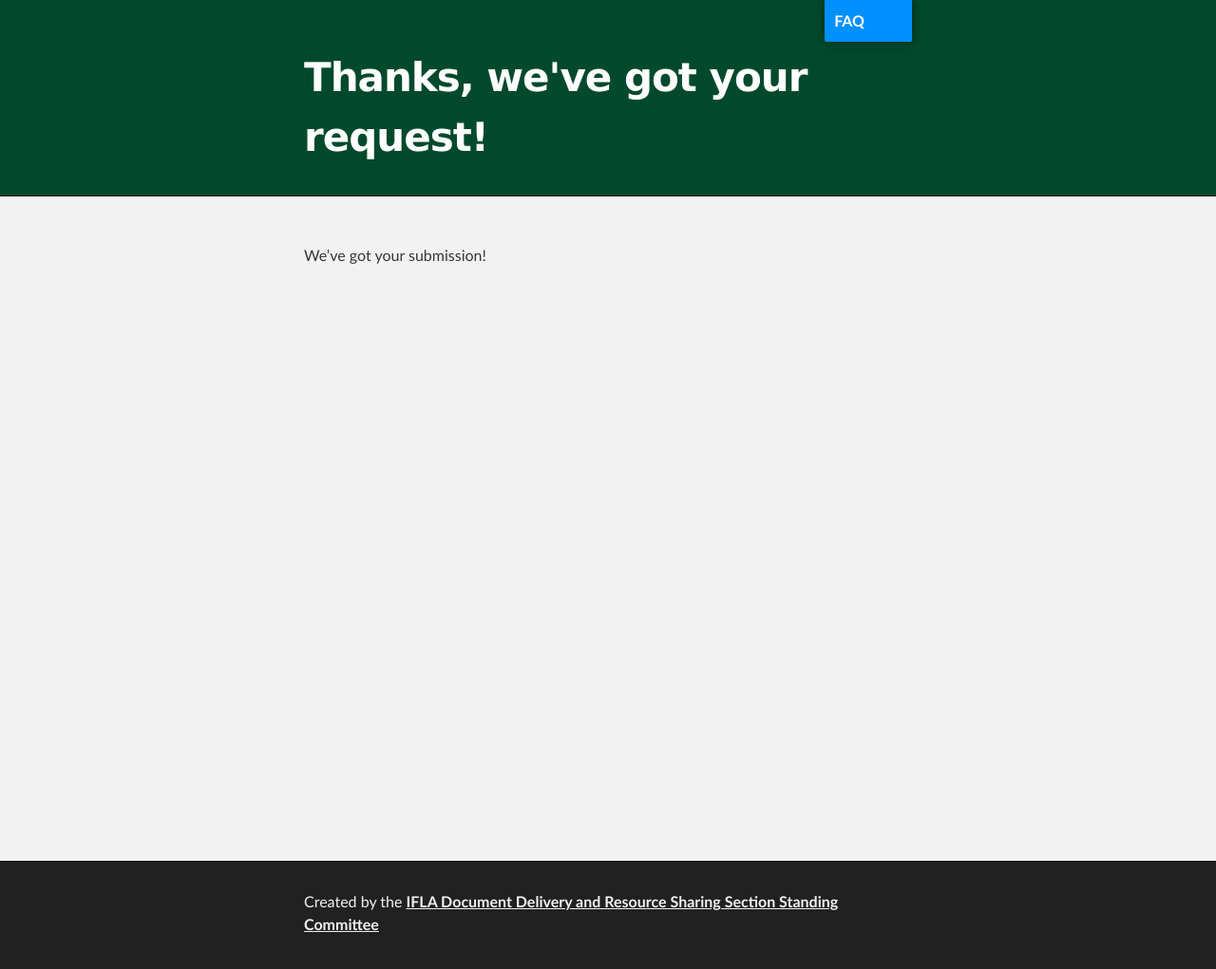
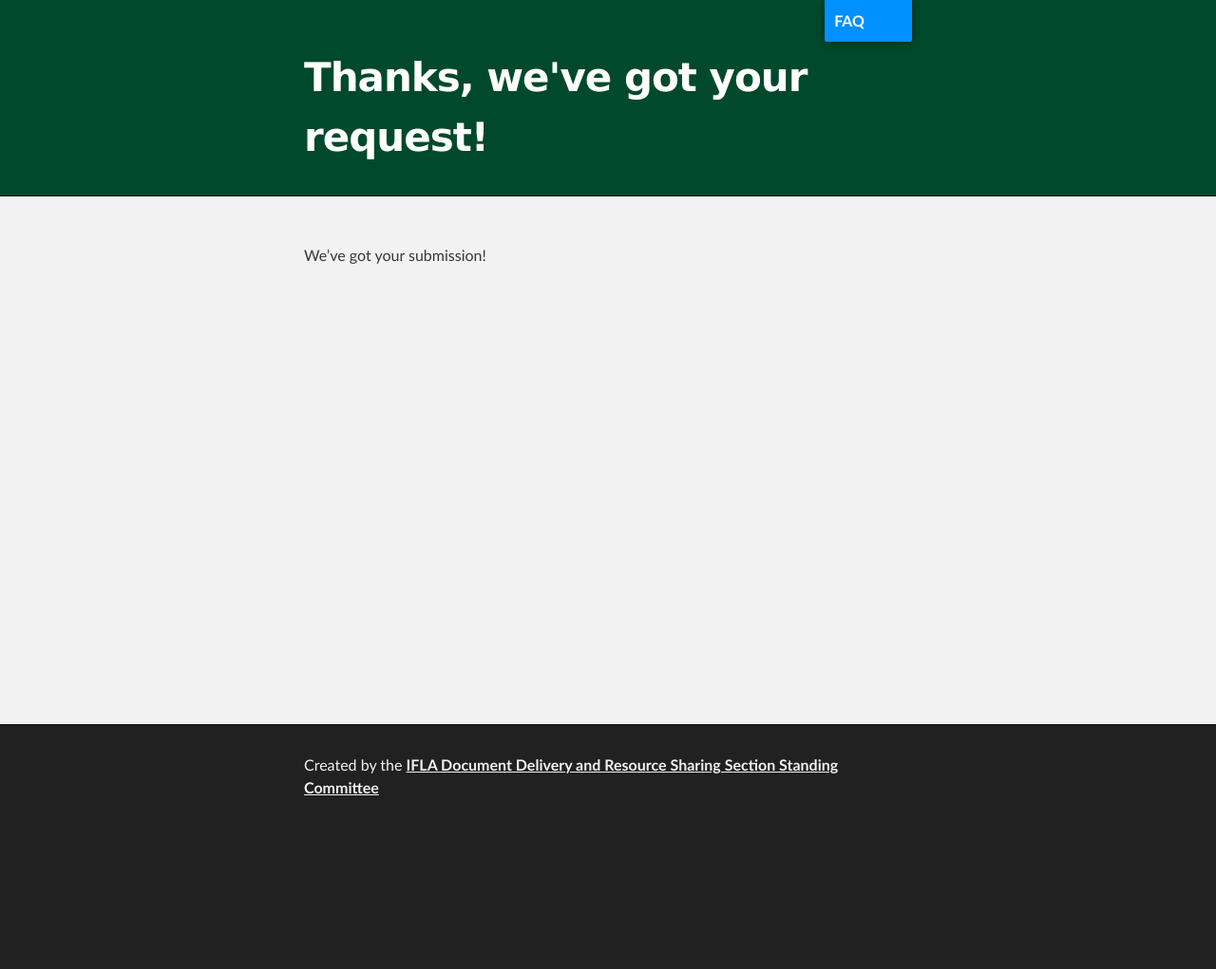
Before and after one commit to JosephMcArthur/rscvd-dev, a Jekyll site: the page built from thanks.md, in a window 1280 px wide. Shown: the whole page at 95% size. Built offline with Jekyll 4.4.1, drawn with Linux system fonts in a browser that asks for light colours; after the commit the page ends 900 px from its top, so only the background shows below that.

Commit message:
align to macbook size

```diff
--- a/thanks.md
+++ b/thanks.md
@@ -3,4 +3,4 @@ layout: thanks
 ---
 We've got your submission!
 
-<br><br><br><br><br><br><br><br><br><br><br><br><br><br><br><br><br><br><br><br><br><br><br><br>
+<br><br><br><br><br><br><br><br><br><br><br><br><br><br><br><br><br><br>
```
